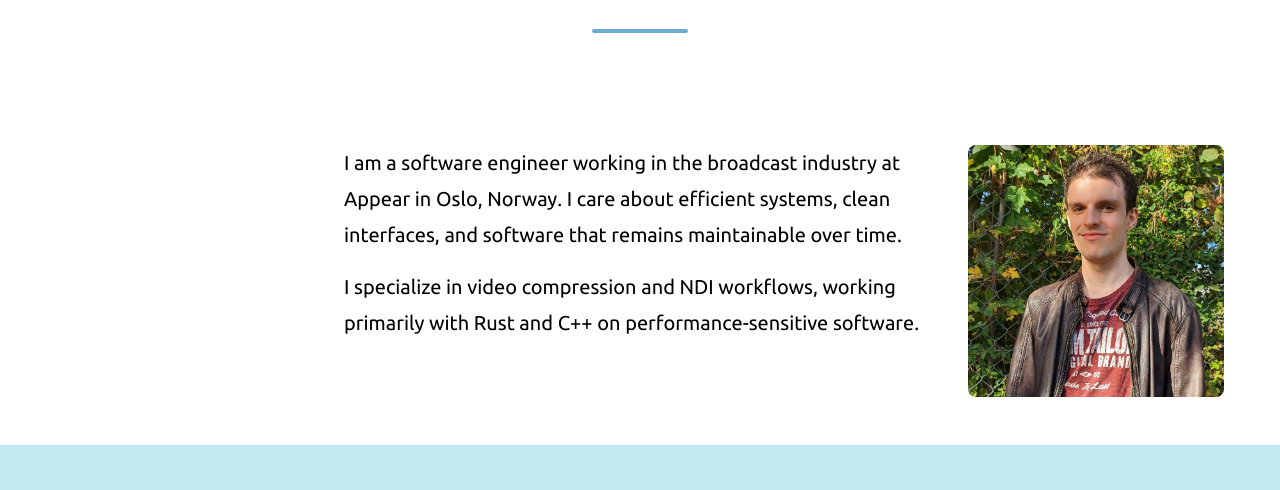
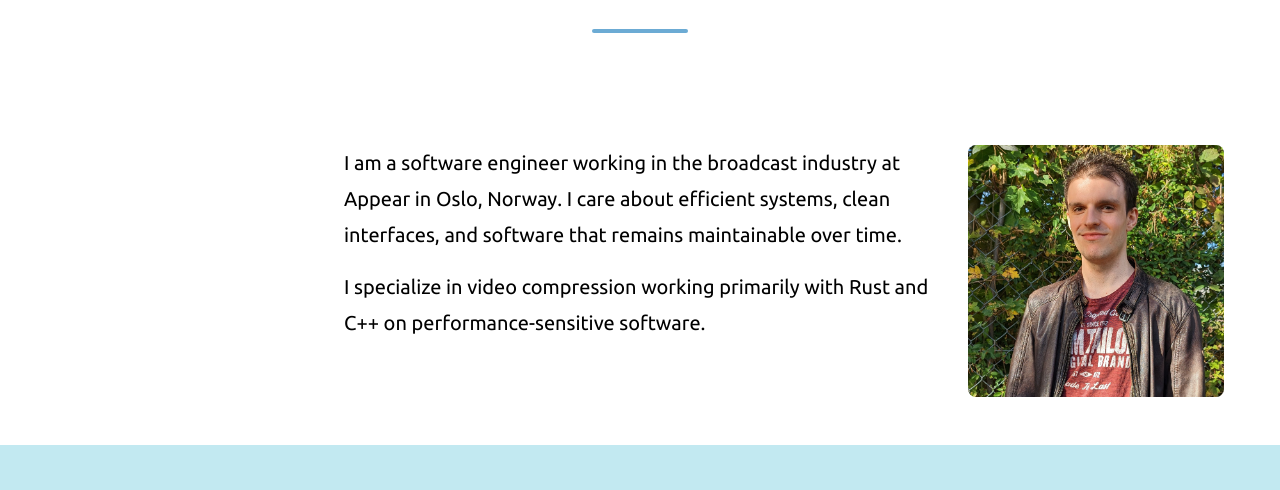
Before and after one commit to AlexDaichendt/site, an Astro site: page / in a window 1280 px wide. Shown: the part 256-746 px from the top of the page. Built offline with nearby package versions, Linux system fonts and the light colour scheme; Astro itself is replaced by a stand-in of ours; a web font is replaced by a local one; what @tailwind-plugin/expose-colors would draw is missing.

Commit message:
frontpage

```diff
--- a/src/pages/index.astro
+++ b/src/pages/index.astro
@@ -66,8 +66,8 @@ const skills = {
         software that remains maintainable over time.
       </p>
       <p>
-        I specialize in video compression and NDI workflows, working primarily
-        with Rust and C++ on performance-sensitive software.
+        I specialize in video compression working primarily with Rust and C++ on
+        performance-sensitive software.
       </p>
     </div>
 
```
